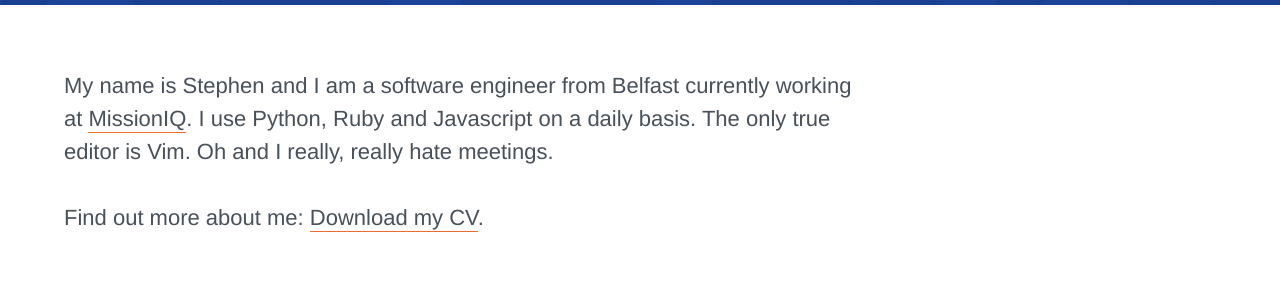
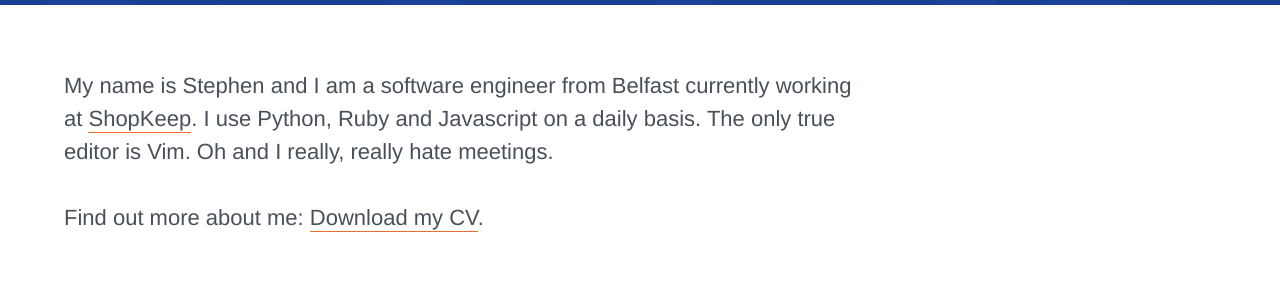
Before and after one commit to swmcc/swmcc.github.io, a Jekyll site: the page built from index.html, in a window 1280 px wide and 900 px high, scrolled down 511 px. Shown: the part 154-454 px from the top of the window. Built offline with Jekyll 4.4.1, drawn with Linux system fonts in a browser that asks for light colours; nearby versions of some CDN libraries.

Commit message:
Changed where I work.

```diff
--- a/index.html
+++ b/index.html
@@ -7,7 +7,7 @@ selected: home
 <main id="homepage">
   <section class="general-section about-me">
     <div class="container">
-      <p>My name is Stephen and I am a software engineer from Belfast currently working at <a href="http://missioniq.com">MissionIQ</a>. I use Python, Ruby and Javascript on a daily basis. The only true editor is Vim. Oh and I really, really hate meetings.</p>
+      <p>My name is Stephen and I am a software engineer from Belfast currently working at <a href="http://shopkeep.com">ShopKeep</a>. I use Python, Ruby and Javascript on a daily basis. The only true editor is Vim. Oh and I really, really hate meetings.</p>
       <p>Find out more about me: <a href="/cv.pdf">Download my CV</a>.</p>
     </div>
   </section>
```
